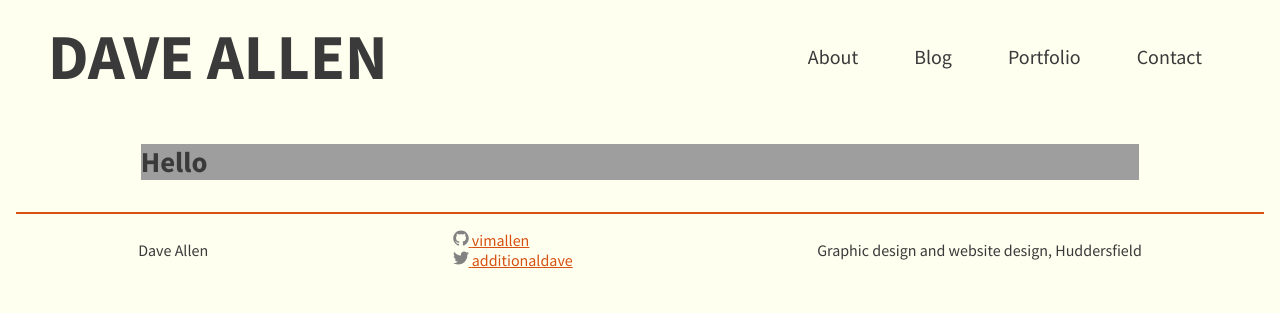
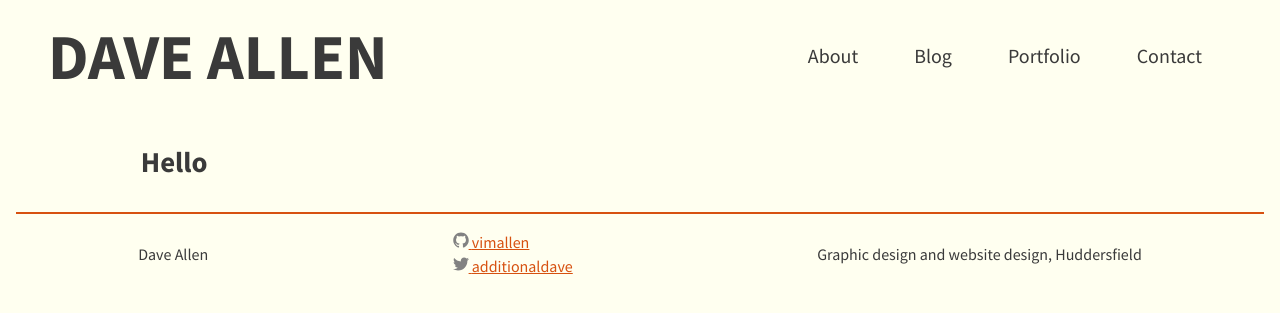
Before and after one commit to vimallen/gridbert, a Jekyll site: the page built from index.md, in a window 1280 px wide. Shown: the top 313 px of the page. Built offline with Jekyll 4.4.1, drawn with Linux system fonts in a browser that asks for light colours.

Commit message:
Monday tea next

```diff
--- a/assets/main.scss
+++ b/assets/main.scss
@@ -100,6 +100,7 @@ p {
 }
 li {
   list-style: disc;
+  line-height: 1.5;
 }
 .site-nav li,
 .site-footer li {
@@ -107,10 +108,6 @@ li {
 }
 span.post-meta {
   color: teal;
-}
-
-.bigimage {
-  background: url(../images/press-01.jpg;);
 }
 
 /*  =Headers--------------------*/
@@ -132,6 +129,7 @@ h3 {
 }
 h4 {
   font-size: 1rem;
+  margin-bottom: 1rem;
 }
 h5 {
   font-size: 0.75rem;
--- a/index.md
+++ b/index.md
@@ -5,6 +5,5 @@
 layout: page
 ---
 
-<div class="bigimage">
+
 <h1>Hello</h1>
-</div>
```
